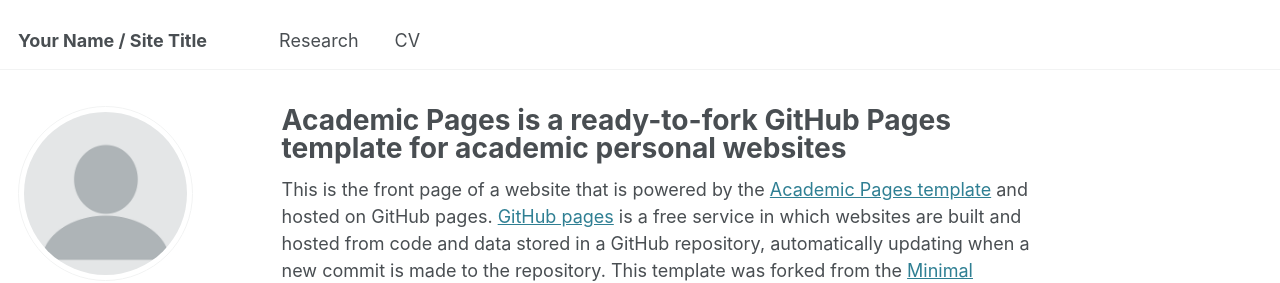
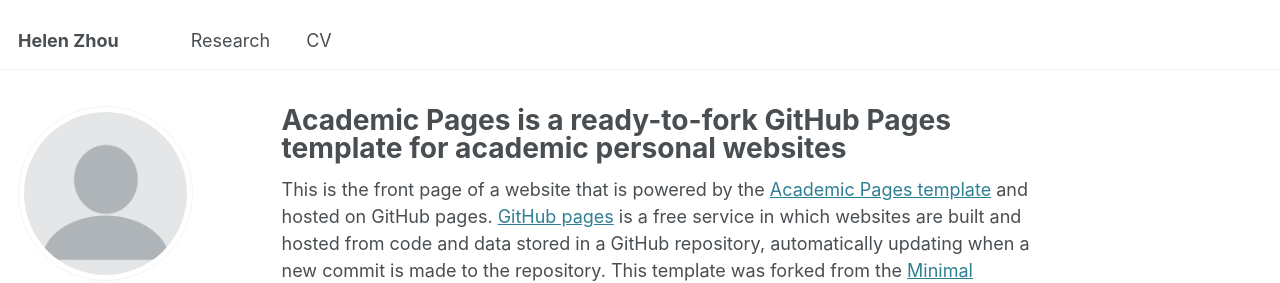
Before and after one commit to hlnzhou/hlnzhou.github.io, a Jekyll site: the page built from _pages/about.md, in a window 1280 px wide. Shown: the top 283 px of the page. Built offline with Jekyll 4.4.1, drawn with Linux system fonts in a browser that asks for light colours; some web fonts are replaced.

Commit message:
Update _config.yml

```diff
--- a/_config.yml
+++ b/_config.yml
@@ -9,13 +9,13 @@
 # Basic Site Settings
 locale                   : "en-US"
 site_theme               : "default"
-title                    : "Your Name / Site Title"
+title                    : "Helen Zhou"
 title_separator          : "-"
 name                     : &name "Your Name"
 description              : &description "personal description"
-url                      : https://academicpages.github.io # the base hostname & protocol for your site e.g. "https://[your GitHub username].github.io"
+url                      : https://hlnzhou.github.io # the base hostname & protocol for your site e.g. "https://[your GitHub username].github.io"
 baseurl                  : "" # the subpath of your site, e.g. "/blog"
-repository               : "academicpages/academicpages.github.io"
+repository               : "hlnzhou/hlnzhou.github.io"
 
 # Site Author - The following control what appear as part of the author content on the side bar.
 #               If a field is blank the icon and link will not appear, otherwise it will be shown.
```
